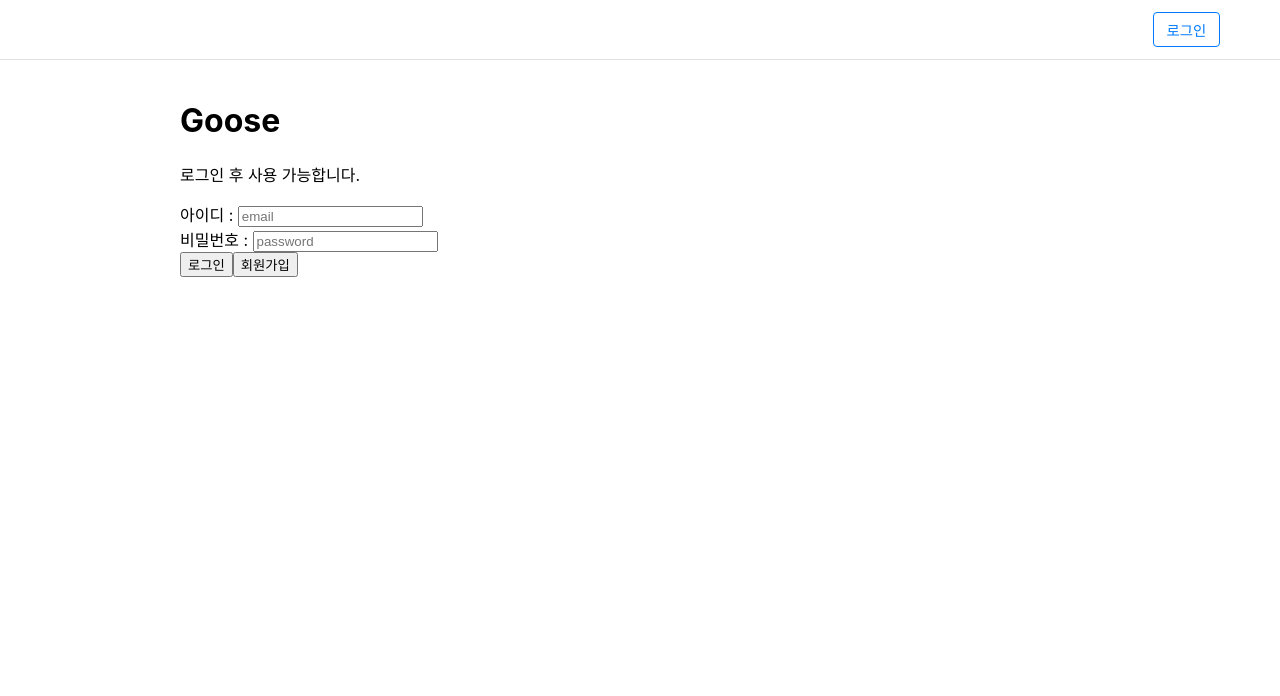
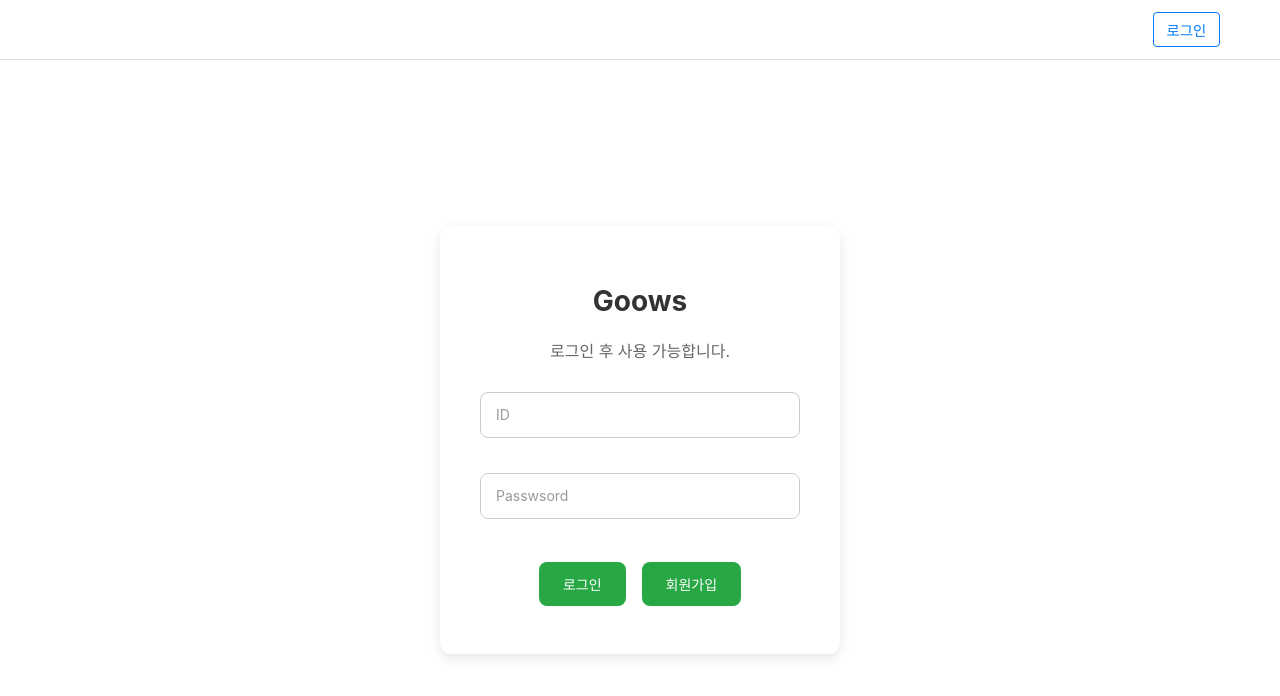
Before and after one commit to Hwanjin-Choi/project-goose-frontend, a React (Vite) app: page /login in a window 1280 px wide. Shown: the top 696 px of the page. Built offline with nearby package versions, Linux system fonts and the light colour scheme.

Commit message:
css 및 에러

```diff
--- /dev/null
+++ b/src/pages/LoginPage/SignIn.css
@@ -0,0 +1,102 @@
+/* 정렬 */
+.signin-container {
+  display: flex;
+  flex-direction: column;
+  align-items: center;
+  justify-content: center;
+  min-height: 90vh;
+}
+
+/* 박스 */
+.login-box {
+  background-color: #fff;
+  padding: 40px;
+  border-radius: 12px;
+  box-shadow: 0 4px 12px rgba(0, 0, 0, 0.1);
+  width: 400px;
+  text-align: center;
+}
+
+.login-box h1 {
+  margin-bottom: 20px;
+  font-size: 28px;
+  font-weight: bold;
+  color: #333;
+}
+
+.login-box p {
+  margin-bottom: 30px;
+  color: #666;
+}
+
+.login-box input {
+  width: 100%;
+  padding: 12px;
+  margin-bottom: 15px;
+  border: 1px solid #ccc;
+  border-radius: 8px;
+  font-size: 14px;
+}
+
+.login-box button {
+  padding: 12px 24px;
+  margin: 8px;
+  background-color: #28a745;
+  color: white;
+  border: none;
+  border-radius: 8px;
+  font-size: 14px;
+  cursor: pointer;
+  transition: background-color 0.3s ease;
+}
+
+.login-box button:hover {
+  background-color: #218838;
+}
+
+/* 아이디 패스워드 */
+.floating-label {
+  position: relative;
+  margin-bottom: 20px;
+}
+
+.floating-label input {
+  width: 100%;
+  padding: 14px 12px 14px 12px;
+  font-size: 14px;
+  border: 1px solid #ccc;
+  border-radius: 8px;
+  outline: none;
+}
+
+.floating-label input:focus {
+  border-color: green;
+}
+
+.floating-label label {
+  position: absolute;
+  top: 35%;
+  left: 12px;
+  transform: translateY(-50%);
+  background: white;
+  padding: 0 4px;
+  color: #999;
+  font-size: 14px;
+  pointer-events: none;
+  transition: all 0.2s ease;
+}
+
+.floating-label input:focus + label,
+.floating-label input:not(:placeholder-shown) + label {
+  top: -8px;
+  font-size: 12px;
+  color: green;
+}
+
+/*에러*/
+.error-message {
+  color: red;
+  font-size: 12px;
+  margin-top: -15px;
+  text-align: center;
+}
--- a/src/pages/LoginPage/SignIn.jsx
+++ b/src/pages/LoginPage/SignIn.jsx
@@ -1,44 +1,91 @@
 import { useState } from "react";
 import { useNavigate } from "react-router-dom";
+import "./SignIn.css";
 
 const Signin = () => {
-  const [email, setEmail] = useState("");
-  const [pwd, setPwd] = useState("");
-  const navigate = useNavigate();
+  const [userData, setUserData] = useState({
+    id: "",
+    pwd: "",
+  });
 
-  const con = () => {
-    console.log("아이디", email);
-    console.log("비밀번호", pwd);
+  const ud = (e) => {
+    const { name, value } = e.target;
+    setUserData((prev) => ({
+      ...prev,
+      [name]: value,
+    }));
   };
 
+  // const con = () => {
+  //   console.log("아이디", userData.id);
+  //   console.log("비밀번호", userData.pwd);
+  // };
+
+  const [errors, setErrors] = useState({
+    id: "",
+    pwd: "",
+  });
+
+  const con = (e) => {
+    e.preventDefault();
+
+    setErrors({
+      id: "",
+      password: "",
+    });
+
+    let formIsValid = true;
+    const newErrors = {};
+
+    if (!userData.id) {
+      formIsValid = false;
+      newErrors.id = "아이디를 입력해야합니다.";
+    }
+    if (!userData.pwd) {
+      formIsValid = false;
+      newErrors.pwd = "비밀번호를 입력해야합니다.";
+    }
+    setErrors(newErrors);
+
+    if (formIsValid) {
+      console.log(`아이디: ${userData.id}, 비밀번호: ${userData.pwd}`);
+    }
+  };
+
+  const navigate = useNavigate();
   const navi = () => {
     navigate("/registration");
   };
 
   return (
-    <>
-      <h1>Goose</h1>
+    <div className="signin-container">
+      <div className="login-box">
+        <h1>Goows</h1>
         <p>로그인 후 사용 가능합니다.</p>
         <div>
-        <div>
-          <span>아이디 : </span>
+          <div className="floating-label">
             <input
               type="text"
-            name="email"
-            placeholder="email"
-            value={email}
-            onChange={(e) => setEmail(e.target.value)}
+              name="id"
+              value={userData.id}
+              onChange={ud}
+              required
+              placeholder=" "
             />
+            <label htmlFor="email">ID</label>
+            {errors.id && <div className="error-message">{errors.id}</div>}
           </div>
-        <div>
-          <span>비밀번호 : </span>
+          <div className="floating-label">
             <input
               type="password"
               name="pwd"
-            placeholder="password"
-            value={pwd}
-            onChange={(e) => setPwd(e.target.value)}
+              value={userData.pwd}
+              onChange={ud}
+              required
+              placeholder=" "
             />
+            <label htmlFor="pwd">Passwsord</label>
+            {errors.pwd && <div className="error-message">{errors.pwd}</div>}
           </div>
           <div>
             <button id="signin" onClick={con}>
@@ -49,7 +96,8 @@ const Signin = () => {
             </button>
           </div>
         </div>
-    </>
+      </div>
+    </div>
   );
 };
 
```
Lines whose indentation alone changed are shown as unchanged.
